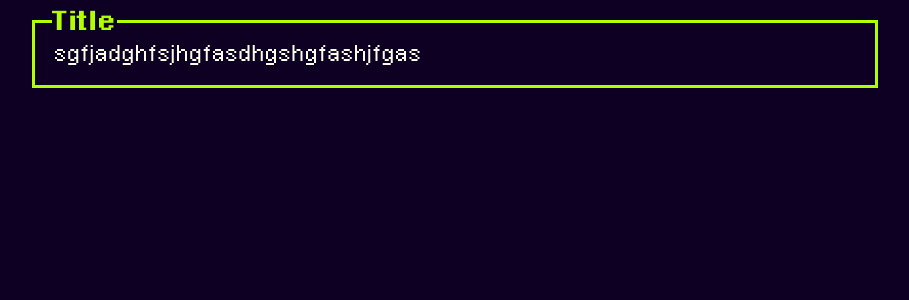
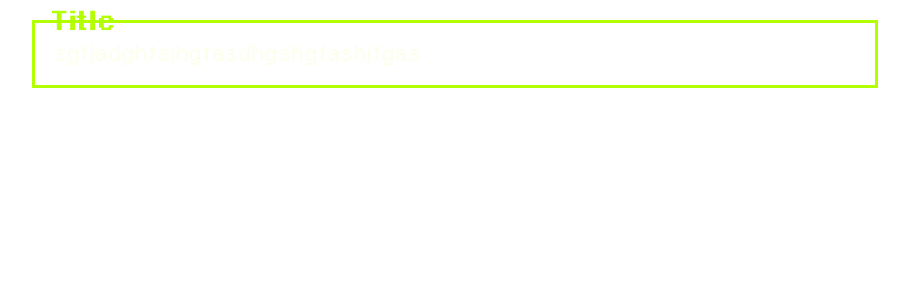
Before and after one commit to ProbablyIdiot/probablysomething, a Jekyll site: the page built from index.html, in a window 1280 px wide. Shown: the top 300 px of the page, without its empty margins (185-1094 px from the left). Built offline with Jekyll 4.4.1, drawn with Linux system fonts in a browser that asks for light colours.

Commit message:
broke background, started implementing navbar.

```diff
--- a/_layouts/default.html
+++ b/_layouts/default.html
@@ -10,6 +10,7 @@
 			<div class="navbar">
 			</div>
 			<div>
+				{% include navbar.html %}
 				<div class="mainContentTitle">
 					Title
 				</div>
--- a/assets/css/default.css
+++ b/assets/css/default.css
@@ -9,7 +9,9 @@
 
 * {
 	font-family: pixelArial;
-	background-color: #0D0023;
+	/*background-image: url(/assets/images/bkgV1.png); */
+	background-repeat: repeat;
+	background-size: 30px;
 	color:  #fbffeb ;
 	letter-spacing: 0.08em;
 	font-size: 1em;
```
Also changed, not shown: _includes/navbar.html (added), assets/images/bkgV1.png (added), assets/images/bkgV2.jpg (added), assets/images/bkgV2.png (added), 1 other file.
